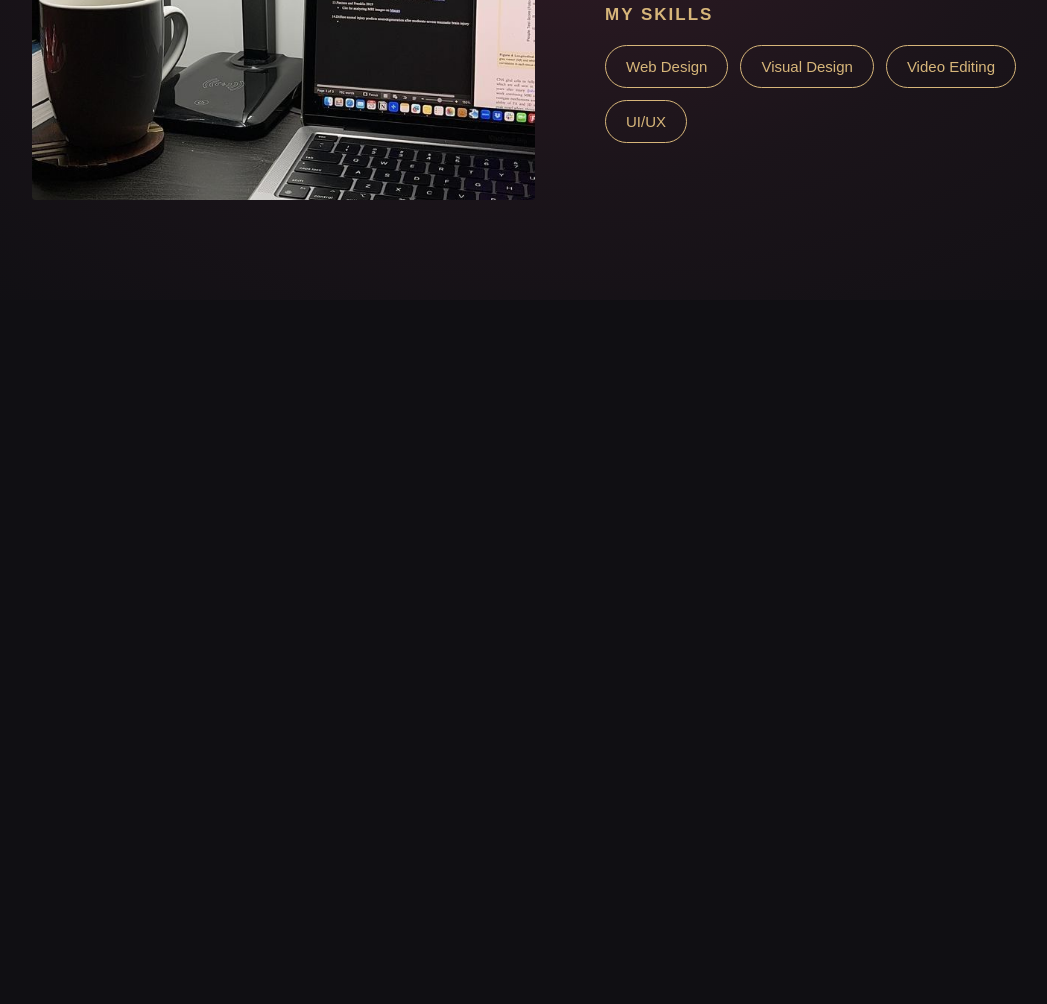
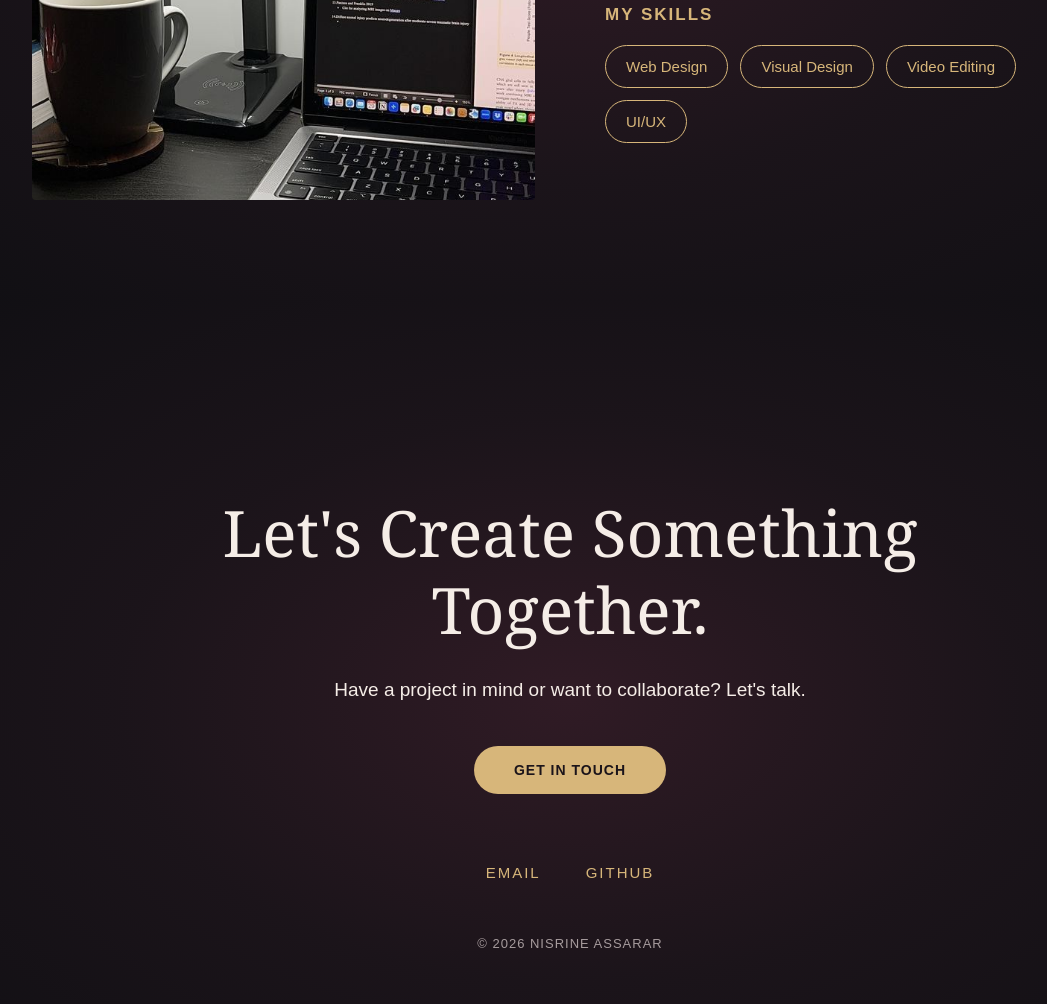
Before and after one commit to nis-sr/DigitalTooling-portfolio-nisrineassarar, a website built with Vite: page index.html in a window 1280 px wide. Shown: the part 2191-3195 px from the top of the page, without its empty margins (70-1117 px from the left). Before the commit the page ends 2491 px from the top, so only its background shows below. Built offline with nearby package versions, Linux system fonts and the light colour scheme.

Commit message:
Add Contact section with email and GitHub links

```diff
--- a/src/main.js
+++ b/src/main.js
@@ -125,6 +125,38 @@ document.querySelector('#app').innerHTML = `
       </div>
 
     </div>
+
+  </div>
+
+</section>
+
+<!-- ===== CONTACT SECTION ===== -->
+
+<section id="contact" class="contact-section">
+
+  <div class="contact-content">
+
+    <h2>Let's Create Something Together.</h2>
+
+    <p>
+      Have a project in mind or want to collaborate?
+      Let's talk.
+    </p>
+
+    <a href="mailto:TON-EMAIL@exemple.com" class="contact-button">
+      GET IN TOUCH
+    </a>
+
+    <div class="contact-links">
+  <a href="mailto:nisrine.assarar@hotmail.com">EMAIL</a>
+  <a href="https://github.com/nis-sr"
+     target="_blank"
+     rel="noopener noreferrer">
+    GITHUB
+  </a>
+</div>
+
+    <p class="copyright">© 2026 NISRINE ASSARAR</p>
 
   </div>
 
--- a/src/style.css
+++ b/src/style.css
@@ -654,3 +654,120 @@ nav > a {
     font-size: 16px;
   }
 }
+/* ===== CONTACT SECTION ===== */
+
+.contact-section {
+  min-height: 100vh;
+  padding: 120px 8% 60px;
+
+  display: flex;
+  justify-content: center;
+  align-items: center;
+
+  background: radial-gradient(
+    ellipse at center,
+    #301b25 0%,
+    #1b141a 50%,
+    #100f13 100%
+  );
+
+  color: #f5ede7;
+  text-align: center;
+}
+
+.contact-content {
+  width: 100%;
+  max-width: 900px;
+}
+
+.contact-content h2 {
+  font-family: Georgia, serif;
+  font-size: clamp(40px, 5vw, 68px);
+  font-weight: normal;
+  line-height: 1.2;
+  margin: 0 0 25px;
+}
+
+.contact-content > p:not(.copyright) {
+  font-size: 19px;
+  line-height: 1.7;
+  margin: 0 auto 40px;
+  max-width: 550px;
+}
+
+.contact-button {
+  display: inline-block;
+  padding: 16px 40px;
+
+  background: #d7b67a;
+  color: #1b141a;
+
+  border-radius: 30px;
+  text-decoration: none;
+
+  font-family: Arial, sans-serif;
+  font-size: 14px;
+  font-weight: bold;
+  letter-spacing: 1px;
+
+  transition: background 0.3s ease, transform 0.3s ease;
+}
+
+.contact-button:hover {
+  background: #f5ede7;
+  transform: translateY(-3px);
+}
+
+.contact-links {
+  display: flex;
+  justify-content: center;
+  flex-wrap: wrap;
+  gap: 45px;
+
+  margin-top: 70px;
+}
+
+.contact-links a {
+  color: #d7b67a;
+  text-decoration: none;
+  font-size: 15px;
+  letter-spacing: 2px;
+
+  transition: color 0.3s ease;
+}
+
+.contact-links a:hover {
+  color: #f5ede7;
+}
+
+.contact-content .copyright {
+  margin-top: 55px;
+  font-size: 13px;
+  letter-spacing: 1px;
+  color: #a69b9d;
+}
+
+/* ===== RESPONSIVE CONTACT ===== */
+
+@media (max-width: 600px) {
+  .contact-section {
+    padding: 100px 7% 60px;
+  }
+
+  .contact-content h2 {
+    font-size: 38px;
+  }
+
+  .contact-content > p:not(.copyright) {
+    font-size: 16px;
+  }
+
+  .contact-links {
+    gap: 20px;
+    margin-top: 55px;
+  }
+
+  .contact-links a {
+    font-size: 13px;
+  }
+}
```
